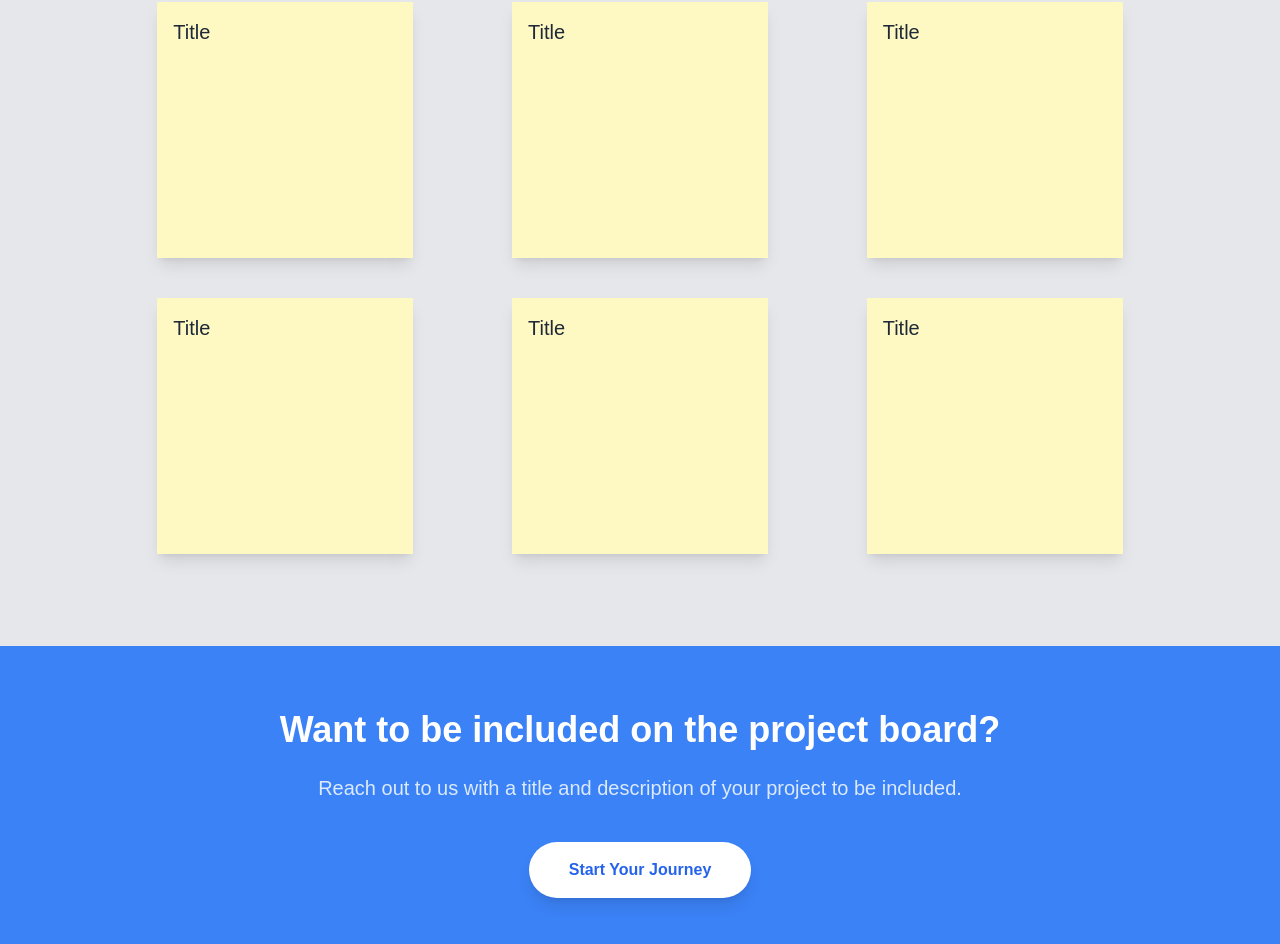
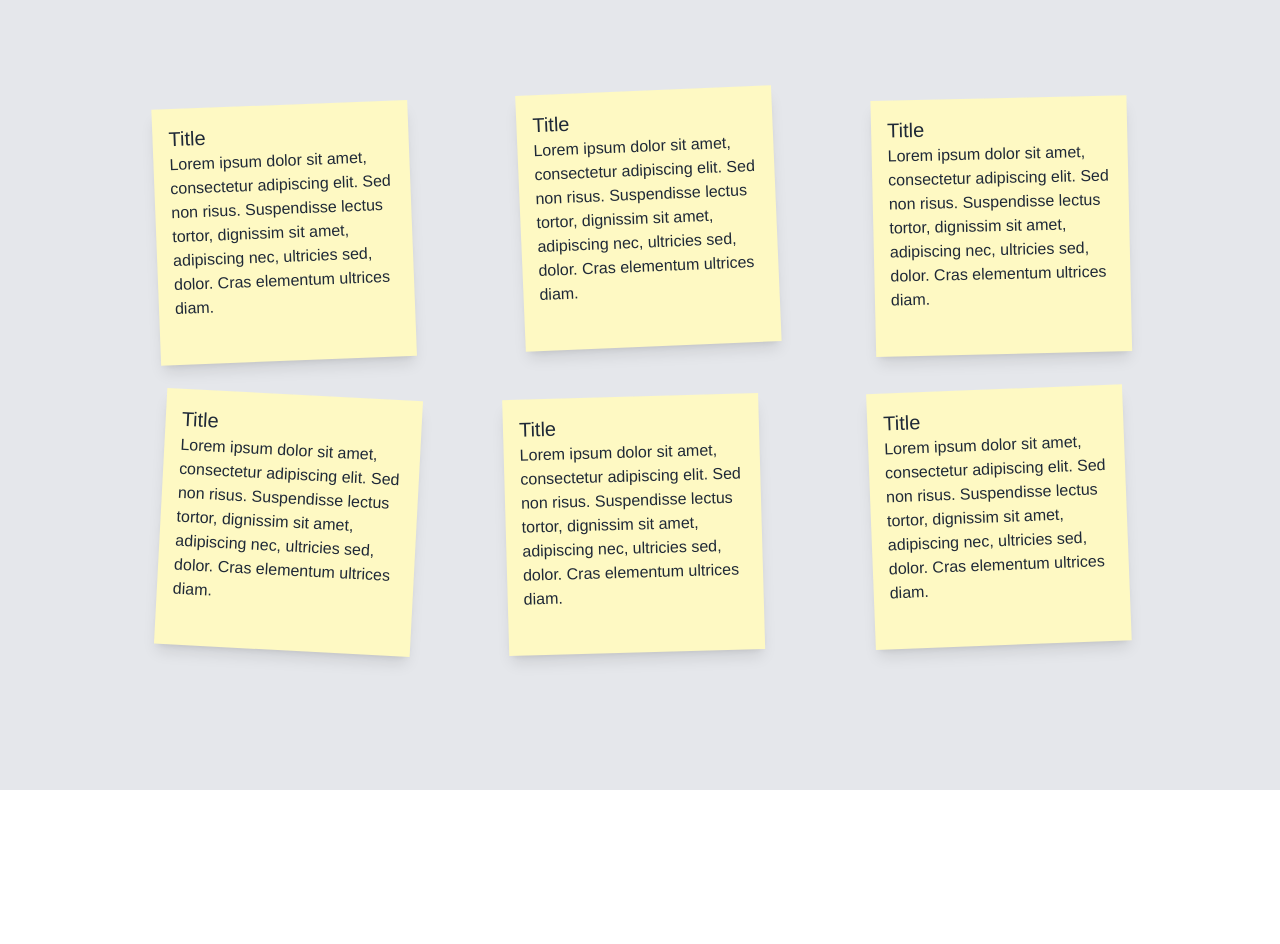
Before and after one commit to drkrssll/jarl-next-app, a Next.js app: page /board in a window 1280 px wide. Shown: the part 154-1098 px from the top of the page. After the commit the page ends 944 px from the top, so only its background shows below. Built offline with nearby package versions, Linux system fonts and the light colour scheme.

Commit message:
Saving progress before changes

```diff
--- a/app/board/page.tsx
+++ b/app/board/page.tsx
@@ -7,30 +7,40 @@ const Board = () => {
     <div className="bg-gray-200 min-h-screen">
       <Header />
 
-      <main className="pt-24 pb-8 px-6 min-h-screen flex items-center justify-center">
+      <div className="pt-24">
+        <button
+          className="bg-blue-500 text-white font-semibold py-3 px-6 rounded-lg shadow-md hover:bg-blue-600 hover:shadow-lg focus:outline-none focus:ring-2 focus:ring-blue-300 transition-all duration-300 mx-auto block"
+        >
+          <a
+            href="mailto:example@example.com"
+            className="text-white"
+          >
+            Send your project idea
+          </a>
+        </button>
+      </div>
+      <main className="pb-8 px-6 min-h-screen flex items-center justify-center">
         <div className="grid sm:grid-cols-1 md:grid-cols-2 lg:grid-cols-3 gap-10 place-items-center place-content-center w-full max-w-5xl">
-          {JSON.postItNotes.map((note, index) => (
-            <PostItNote key={index} className={note.rotation}>
-              <h2 className="text-xl">{note.title}</h2>
-              <p>{note.content}</p>
-            </PostItNote>
-          ))}
+          {JSON.postItNotes.map((note, index) => {
+            const rotation = (Math.random() * 6 - 3).toFixed(1);
+            const translateX = (Math.random() * 20 - 10).toFixed(1);
+            const translateY = (Math.random() * 20 - 10).toFixed(1);
+
+            return (
+              <PostItNote
+                key={index}
+                style={{
+                  transform: `rotate(${rotation}deg)
+                       translate(${translateX}px, ${translateY}px)`
+                }}
+              >
+                <h2 className="text-xl">{note.title}</h2>
+                <p>{note.body}</p>
+              </PostItNote>
+            );
+          })}
         </div>
       </main>
-
-      <div className="bg-blue-500 text-white py-16 px-6 text-center">
-        <h2 className="text-4xl font-bold mb-6">
-          Want to be included on the project board?
-        </h2>
-        <p className="text-xl max-w-2xl mx-auto mb-10 text-blue-100">
-          Reach out to us with a title and description of your project to be included.
-        </p>
-        <div className="flex justify-center space-x-4">
-          <button className="bg-white text-blue-600 px-10 py-4 rounded-full font-semibold hover:bg-blue-50 transition-colors shadow-lg">
-            Start Your Journey
-          </button>
-        </div>
-      </div>
 
     </div>
   );
--- a/app/components/Note.tsx
+++ b/app/components/Note.tsx
@@ -1,36 +1,35 @@
-import { ReactNode } from "react";
+import { CSSProperties, ReactNode } from "react";
 
 interface PostItNoteProps {
   children?: ReactNode;
   color?: string;
-  rotation?: string;
+  style?: CSSProperties; // Correct type for inline styles
   className?: string;
 }
-
 
 const PostItNote: React.FC<PostItNoteProps> = ({
   children,
   color = 'bg-yellow-100',
-  rotation = '',
-  className = ''
+  className = '',
+  style
 }) => {
   return (
     <div
+      style={style} // Now correctly typed to accept CSSProperties
       className={`
         ${color}
-        ${rotation}
         p-4
         w-64
         h-64
         shadow-lg
         transform
         transition-all
+        ${className}
         hover:rotate-0
         hover:scale-105
         hover:shadow-xl
         relative
         overflow-hidden
-        ${className}
       `}
     >
       <div className="font-handwritten text-gray-800 h-full overflow-auto">
@@ -39,5 +38,4 @@ const PostItNote: React.FC<PostItNoteProps> = ({
     </div>
   );
 };
-
 export default PostItNote;
--- a/app/contact/page.tsx
+++ b/app/contact/page.tsx
@@ -1,4 +1,4 @@
-import { ArrowRight } from "lucide-react";
+import { CameraIcon, MailIcon } from "lucide-react";
 import Header from "../components/Header";
 
 const ContactPage = () => {
@@ -18,9 +18,11 @@ const ContactPage = () => {
             </p>
             <div className="flex justify-center space-x-4">
               <button className="bg-blue-600 text-white px-8 py-3 rounded-full hover:bg-blue-700 transition-colors flex items-center space-x-2 shadow-lg">
-                Instagram <ArrowRight className="ml-2" />
+                <CameraIcon className="w-6 h-6 mr-2" />
+                Instagram
               </button>
               <button className="bg-white text-blue-600 px-8 py-3 rounded-full border border-blue-200 hover:bg-blue-50 transition-colors flex items-center space-x-2 shadow-md">
+                <MailIcon className="w-6 h-6 mr-2" />
                 Email
               </button>
             </div>
--- a/app/content.json
+++ b/app/content.json
@@ -2,95 +2,67 @@
   "contentBoxes": [
     {
       "image": "https://utfs.io/f/XXzsu4xO0GexnWQKyrLLNqT6xi4kcdGIP5h1VlFbWA9HuMC3",
-      "title": "Placeholder",
-      "description": "Placeholder",
+      "title": "Placeholder 1",
+      "description": "Short description",
       "body": "Lorem ipsum dolor sit amet, consectetur adipiscing elit. Sed non risus. Suspendisse lectus tortor, dignissim sit amet, adipiscing nec, ultricies sed, dolor. Cras elementum ultrices diam. Sed non risus. Suspendisse lectus tortor, dignissim sit amet, adipiscing nec, ultricies sed, dolor. Cras elementum ultrices diam."
     },
     {
       "image": "https://utfs.io/f/XXzsu4xO0GexnWQKyrLLNqT6xi4kcdGIP5h1VlFbWA9HuMC3",
-      "title": "Placeholder",
-      "description": "Placeholder",
+      "title": "Placeholder 2",
+      "description": "Short description",
       "body": "Lorem ipsum dolor sit amet, consectetur adipiscing elit. Sed non risus. Suspendisse lectus tortor, dignissim sit amet, adipiscing nec, ultricies sed, dolor. Cras elementum ultrices diam. Sed non risus. Suspendisse lectus tortor, dignissim sit amet, adipiscing nec, ultricies sed, dolor. Cras elementum ultrices diam."
     },
     {
       "image": "https://utfs.io/f/XXzsu4xO0GexnWQKyrLLNqT6xi4kcdGIP5h1VlFbWA9HuMC3",
-      "title": "Placeholder",
-      "description": "Placeholder",
+      "title": "Placeholder 3",
+      "description": "Short description",
       "body": "Lorem ipsum dolor sit amet, consectetur adipiscing elit. Sed non risus. Suspendisse lectus tortor, dignissim sit amet, adipiscing nec, ultricies sed, dolor. Cras elementum ultrices diam. Sed non risus. Suspendisse lectus tortor, dignissim sit amet, adipiscing nec, ultricies sed, dolor. Cras elementum ultrices diam."
     },
     {
       "image": "https://utfs.io/f/XXzsu4xO0GexnWQKyrLLNqT6xi4kcdGIP5h1VlFbWA9HuMC3",
-      "title": "Placeholder",
-      "description": "Placeholder",
+      "title": "Placeholder 4",
+      "description": "Short description",
       "body": "Lorem ipsum dolor sit amet, consectetur adipiscing elit. Sed non risus. Suspendisse lectus tortor, dignissim sit amet, adipiscing nec, ultricies sed, dolor. Cras elementum ultrices diam. Sed non risus. Suspendisse lectus tortor, dignissim sit amet, adipiscing nec, ultricies sed, dolor. Cras elementum ultrices diam."
     },
     {
       "image": "https://utfs.io/f/XXzsu4xO0GexnWQKyrLLNqT6xi4kcdGIP5h1VlFbWA9HuMC3",
-      "title": "Placeholder",
-      "description": "Placeholder",
+      "title": "Placeholder 5",
+      "description": "Short description",
       "body": "Lorem ipsum dolor sit amet, consectetur adipiscing elit. Sed non risus. Suspendisse lectus tortor, dignissim sit amet, adipiscing nec, ultricies sed, dolor. Cras elementum ultrices diam. Sed non risus. Suspendisse lectus tortor, dignissim sit amet, adipiscing nec, ultricies sed, dolor. Cras elementum ultrices diam."
     },
     {
       "image": "https://utfs.io/f/XXzsu4xO0GexnWQKyrLLNqT6xi4kcdGIP5h1VlFbWA9HuMC3",
-      "title": "Placeholder",
+      "title": "Placeholder 6",
       "description": "Placeholder",
+      "description": "Short description",
       "body": "Lorem ipsum dolor sit amet, consectetur adipiscing elit. Sed non risus. Suspendisse lectus tortor, dignissim sit amet, adipiscing nec, ultricies sed, dolor. Cras elementum ultrices diam. Sed non risus. Suspendisse lectus tortor, dignissim sit amet, adipiscing nec, ultricies sed, dolor. Cras elementum ultrices diam."
-    }
-  ],
-
-  "scrollCards": [
-    {
-      "title": "Card 1",
-      "description": "Card description"
-    },
-    {
-      "title": "Card 2",
-      "description": "Card description"
-    },
-    {
-      "title": "Card 3",
-      "description": "Card description"
-    },
-    {
-      "title": "Card 4",
-      "description": "Card description"
-    },
-    {
-      "title": "Card 5",
-      "description": "Card description"
     }
   ],
 
   "postItNotes": [
     {
       "title": "Title",
-      "body": "Lorem ipsum dolor sit amet, consectetur adipiscing elit. Sed non risus. Suspendisse lectus tortor, dignissim sit amet, adipiscing nec, ultricies sed, dolor. Cras elementum ultrices diam.",
-      "rotation": "-rotate-3"
+      "body": "Lorem ipsum dolor sit amet, consectetur adipiscing elit. Sed non risus. Suspendisse lectus tortor, dignissim sit amet, adipiscing nec, ultricies sed, dolor. Cras elementum ultrices diam."
     },
     {
       "title": "Title",
-      "body": "Lorem ipsum dolor sit amet, consectetur adipiscing elit. Sed non risus. Suspendisse lectus tortor, dignissim sit amet, adipiscing nec, ultricies sed, dolor. Cras elementum ultrices diam.",
-      "rotation": "rotate-2"
+      "body": "Lorem ipsum dolor sit amet, consectetur adipiscing elit. Sed non risus. Suspendisse lectus tortor, dignissim sit amet, adipiscing nec, ultricies sed, dolor. Cras elementum ultrices diam."
     },
     {
       "title": "Title",
-      "body": "Lorem ipsum dolor sit amet, consectetur adipiscing elit. Sed non risus. Suspendisse lectus tortor, dignissim sit amet, adipiscing nec, ultricies sed, dolor. Cras elementum ultrices diam.",
-      "rotation": "-rotate-1"
+      "body": "Lorem ipsum dolor sit amet, consectetur adipiscing elit. Sed non risus. Suspendisse lectus tortor, dignissim sit amet, adipiscing nec, ultricies sed, dolor. Cras elementum ultrices diam."
     },
     {
       "title": "Title",
-      "body": "Lorem ipsum dolor sit amet, consectetur adipiscing elit. Sed non risus. Suspendisse lectus tortor, dignissim sit amet, adipiscing nec, ultricies sed, dolor. Cras elementum ultrices diam.",
-      "rotation": "rotate-3"
+      "body": "Lorem ipsum dolor sit amet, consectetur adipiscing elit. Sed non risus. Suspendisse lectus tortor, dignissim sit amet, adipiscing nec, ultricies sed, dolor. Cras elementum ultrices diam."
     },
     {
       "title": "Title",
-      "body": "Lorem ipsum dolor sit amet, consectetur adipiscing elit. Sed non risus. Suspendisse lectus tortor, dignissim sit amet, adipiscing nec, ultricies sed, dolor. Cras elementum ultrices diam.",
-      "rotation": "-rotate-2"
+      "body": "Lorem ipsum dolor sit amet, consectetur adipiscing elit. Sed non risus. Suspendisse lectus tortor, dignissim sit amet, adipiscing nec, ultricies sed, dolor. Cras elementum ultrices diam."
     },
     {
       "title": "Title",
-      "body": "Lorem ipsum dolor sit amet, consectetur adipiscing elit. Sed non risus. Suspendisse lectus tortor, dignissim sit amet, adipiscing nec, ultricies sed, dolor. Cras elementum ultrices diam.",
-      "rotation": "rotate-1"
+      "body": "Lorem ipsum dolor sit amet, consectetur adipiscing elit. Sed non risus. Suspendisse lectus tortor, dignissim sit amet, adipiscing nec, ultricies sed, dolor. Cras elementum ultrices diam."
     }
   ]
 }
--- /dev/null
+++ b/app/types/content.ts
@@ -0,0 +1,6 @@
+export interface ContentBox {
+	image: string;
+	title: string;
+	description: string;
+	body: string;
+}
--- a/next.config.ts
+++ b/next.config.ts
@@ -1,9 +1,8 @@
 import type { NextConfig } from "next";
 
 const nextConfig: NextConfig = {
-  /* config options here */
   images: {
-    domains: ['utfs.io'], // Allows loading images from utfs.io
+    domains: ['utfs.io'],
   },
 };
 
--- a/package.json
+++ b/package.json
@@ -10,6 +10,7 @@
   },
   "dependencies": {
     "framer-motion": "^11.13.1",
+    "heroicons": "^2.2.0",
     "lucide-react": "^0.462.0",
     "next": "15.0.3",
     "react": "19.0.0-rc-66855b96-20241106",
--- a/tailwind.config.ts
+++ b/tailwind.config.ts
@@ -5,6 +5,10 @@ export default {
     "./pages/**/*.{js,ts,jsx,tsx,mdx}",
     "./components/**/*.{js,ts,jsx,tsx,mdx}",
     "./app/**/*.{js,ts,jsx,tsx,mdx}",
+  ],
+  safelist: [
+    "rotate-0", "rotate-1", "rotate-2", "rotate-3", "rotate-6",
+    "-rotate-1", "-rotate-2", "-rotate-3", "-rotate-6"
   ],
   theme: {
     extend: {
```
Also changed, not shown: app/components/ScrollBar.tsx (+10 -5 lines), app/content/[id]/page.tsx (added, +55 -0 lines), app/home.tsx (+12 -58 lines), 1 other file (tests, documents, lock files or other folders).
